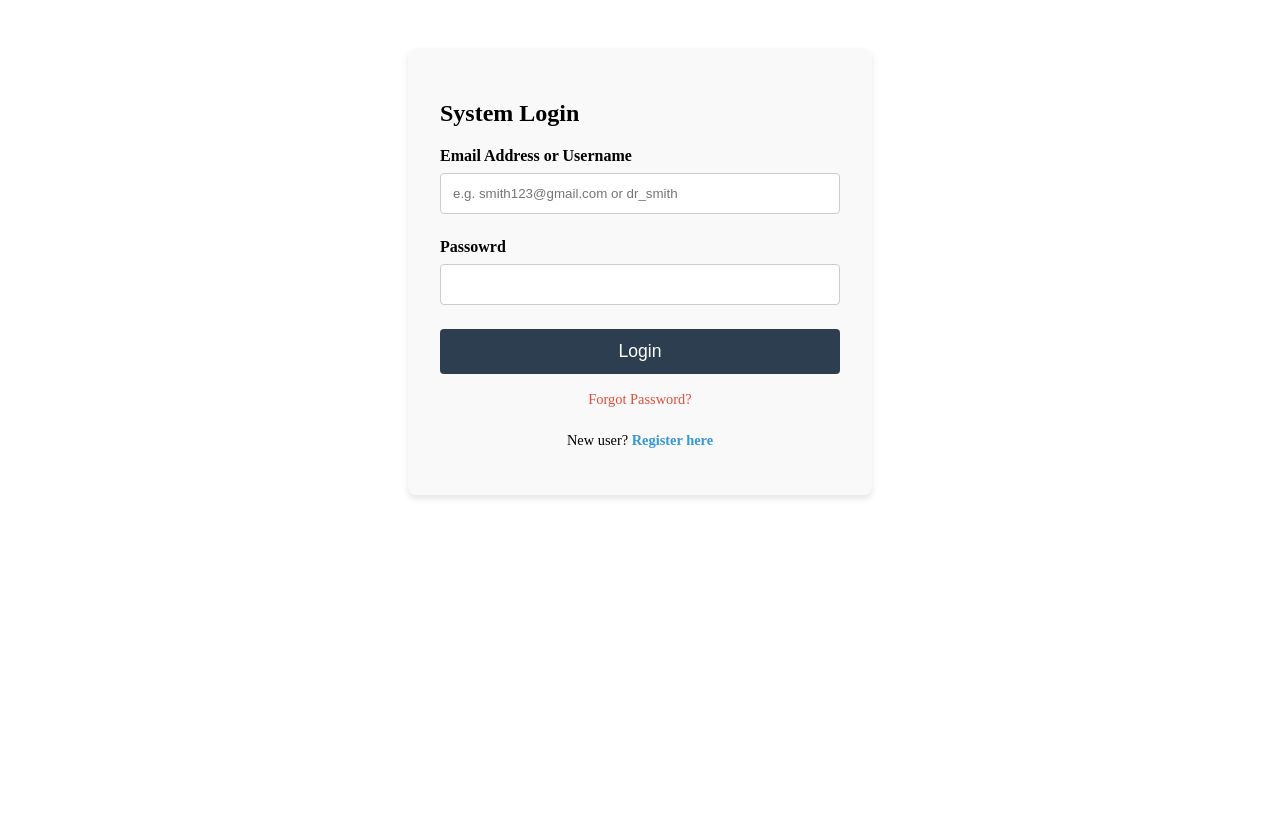
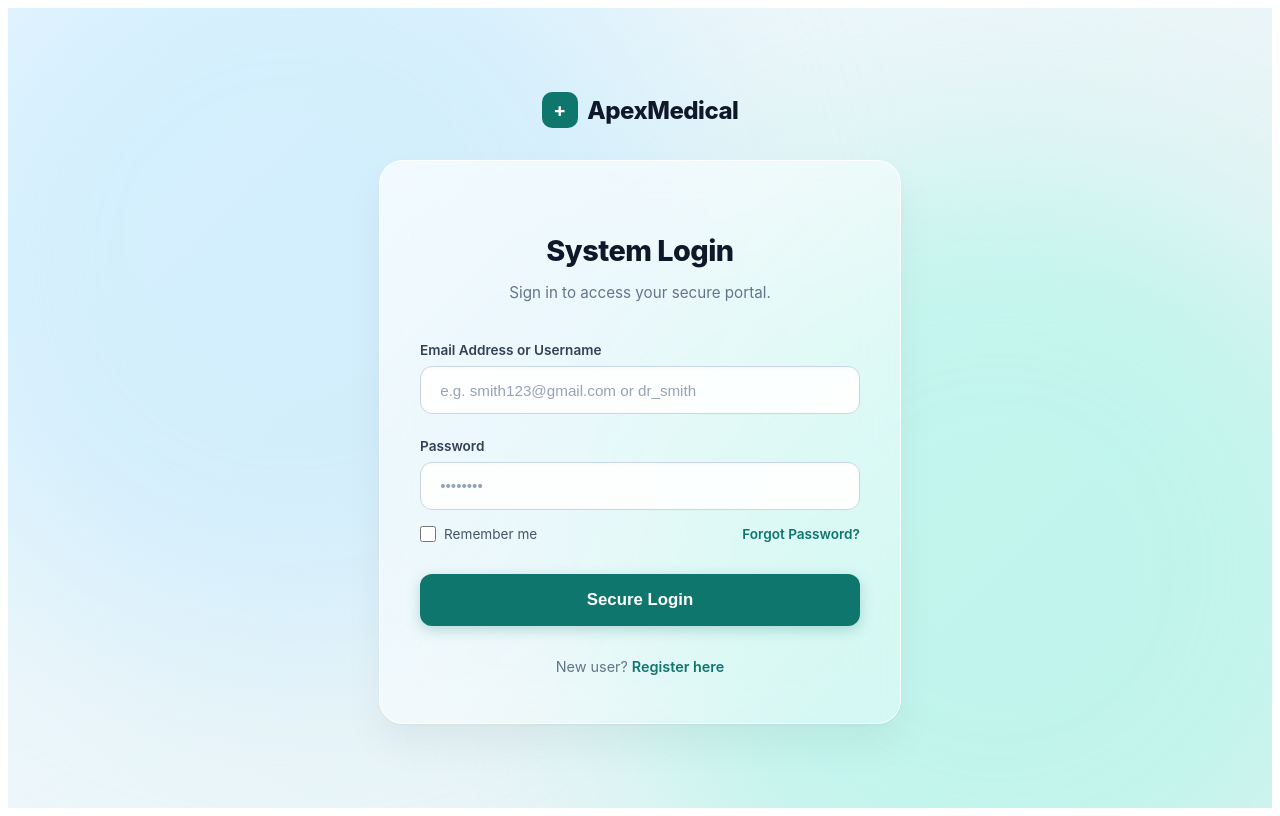
Before and after one commit to pshmaharana-code/hospital-management-system, a Vue app in the folder frontend/: page /login in a window 1280 px wide. Built offline with nearby package versions, Linux system fonts and the light colour scheme.

Commit message:
feat: implement premium glassmorphic login screen with GSAP aura

```diff
--- a/frontend/src/views/LoginView.vue
+++ b/frontend/src/views/LoginView.vue
@@ -55,84 +55,238 @@ const handleLogin = async () => {
 
 
 <template>
-  <div class="login-container">
+    <div class="login-page">
+        <div class="aura-container">
+            <div class="aura-blob aura-blob-1"></div>
+            <div class="aura-blob aura-blob-2"></div>
+        </div>
+
+        <div class="login-wrapper">
+            <div class="brand-header" @click="$router.push('/')">
+                <div class="logo-mark">+</div>
+                <span class="logo-text">ApexMedical</span>
+            </div>
+
+            <div class="login-card">
+                <div class="card-header">
                     <h2>System Login</h2>
+                    <p>Sign in to access your secure portal.</p>
+                </div>
 
-    <form @submit.prevent="handleLogin">
+                <form class="login-form" @submit.prevent="handleLogin">
                     <div class="input-group">
-        <label>Email Address or Username</label>
-        <input type="text" v-model="identifier" placeholder="e.g. smith123@gmail.com or dr_smith" required />
+                        <label for="identifier">Email Address or Username</label>
+                        <input
+                            type="text"
+                            id="identifier"
+                            v-model="identifier"
+                            placeholder="e.g. smith123@gmail.com or dr_smith"
+                            required
+                        />
                     </div>
 
                     <div class="input-group">
-        <label>Passowrd</label>
-        <input type="password" v-model="password" required />
+                        <label for="password">Password</label>
+                        <input
+                            type="password"
+                            id="password"
+                            v-model="password"
+                            placeholder="••••••••"
+                            required
+                        />
                     </div>
 
-      <button type="submit">Login</button>
-    </form>
-    <div class="forgot-password-link" style="text-align: center; margin-top: 1rem;">
-      <router-link to="/forgot-password" style="color: #e74c3c; font-size: 0.9rem; text-decoration: none;">Forgot Password?</router-link>
-    </div>
-    <div class="auth-footer" style="margin-top: 1.5rem; text-align: center; font-size: 0.9rem;">
-        <p>New user? <router-link to="/register" style="color: #3498db; font-weight: bold; text-decoration: none;">Register here</router-link></p>
+                    <div class="form-options">
+                        <label class="remember-me">
+                            <input type="checkbox" />
+                            <span>Remember me</span>
+                        </label>
+                        <router-link to="/forgot-password" class="forgot-link">Forgot Password?</router-link>
                     </div>
 
-    <p v-if="errorMessage">{{ errorMessage }}</p>
+                    <div v-if="errorMessage" class="error-alert">
+                        {{ errorMessage }}
+                    </div>
 
+                    <button type="submit" class="btn-primary">Secure Login</button>
+                </form>
+
+                <div class="register-prompt">
+                    New user? <router-link to="/register">Register here</router-link>
+                </div>
+            </div>
+        </div>
     </div>
 </template>
 
 
 
-<style scoped>
-/* A little bit of CSS to make it look like a clean, professional card */
-.login-container {
-  max-width: 400px;
-  margin: 3rem auto;
-  padding: 2rem;
-  background: #f9f9f9;
-  border-radius: 8px;
-  box-shadow: 0 4px 6px rgba(0,0,0,0.1);
+<style>
+/* --- BASE SETUP & AURA --- */
+.login-page {
+    font-family: 'Inter', -apple-system, sans-serif;
+    min-height: 100vh;
+    display: flex;
+    align-items: center;
+    justify-content: center;
+    background: linear-gradient(135deg, #f0f9ff 0%, #e6f2f2 100%);
+    position: relative;
+    overflow: hidden;
 }
 
-.input-group {
-  margin-bottom: 1.5rem;
+.aura-container {
+    position: absolute;
+    top: 0; left: 0; width: 100%; height: 100%;
+    z-index: 0; pointer-events: none;
 }
 
-label {
-  display: block;
-  margin-bottom: 0.5rem;
-  font-weight: bold;
+.aura-blob {
+    position: absolute;
+    width: 800px; height: 800px;
+    border-radius: 50%;
+    filter: blur(100px);
+    opacity: 0.5;
 }
 
-input {
-  width: 100%;
-  padding: 0.75rem;
-  border: 1px solid #ccc;
-  border-radius: 4px;
-  box-sizing: border-box;
+.aura-blob-1 { background: #bae6fd; top: -20%; left: -10%; animation: float 20s infinite alternate ease-in-out; }
+.aura-blob-2 { background: #99f6e4; bottom: -20%; right: -10%; animation: float 25s infinite alternate ease-in-out reverse; }
+
+@keyframes float {
+    0% { transform: translate(0, 0) scale(1); }
+    100% { transform: translate(50px, 50px) scale(1.1); }
 }
 
-button {
+/* --- WRAPPER & BRAND --- */
+.login-wrapper {
+    position: relative;
+    z-index: 10;
     width: 100%;
-  padding: 0.75rem;
-  background-color: #2c3e50;
+    max-width: 440px;
+    padding: 2rem;
+    display: flex;
+    flex-direction: column;
+    align-items: center;
+}
+
+.brand-header {
+    display: flex;
+    align-items: center;
+    gap: 0.6rem;
+    margin-bottom: 2rem;
+    cursor: pointer;
+    transition: transform 0.2s ease;
+}
+
+.brand-header:hover { transform: scale(1.02); }
+
+.logo-mark { background: #0f766e; color: white; width: 36px; height: 36px; display: flex; align-items: center; justify-content: center; border-radius: 10px; font-weight: bold; font-size: 1.2rem; }
+.logo-text { font-size: 1.5rem; font-weight: 800; color: #0f172a; letter-spacing: -0.5px; }
+
+/* --- GLASSMORPHIC CARD --- */
+.login-card {
+    width: 100%;
+    background: linear-gradient(135deg, rgba(255, 255, 255, 0.7) 0%, rgba(255, 255, 255, 0.3) 100%);
+    backdrop-filter: blur(24px);
+    -webkit-backdrop-filter: blur(24px);
+    border: 1px solid rgba(255, 255, 255, 0.9);
+    border-radius: 24px;
+    padding: 3rem 2.5rem;
+    box-shadow: 0 20px 40px rgba(0, 0, 0, 0.05), 0 1px 3px rgba(0,0,0,0.05);
+}
+
+.card-header { text-align: center; margin-bottom: 2.5rem; }
+.card-header h2 { color: #0f172a; font-size: 1.8rem; font-weight: 800; margin-bottom: 0.5rem; letter-spacing: -0.5px; }
+.card-header p { color: #64748b; font-size: 0.95rem; }
+
+/* --- FORM INPUTS --- */
+.login-form { display: flex; flex-direction: column; gap: 1.5rem; }
+
+.input-group { display: flex; flex-direction: column; gap: 0.5rem; }
+.input-group label { font-size: 0.85rem; font-weight: 600; color: #334155; }
+
+.input-group input {
+    padding: 0.9rem 1.2rem;
+    border-radius: 12px;
+    border: 1px solid #cbd5e1;
+    background: rgba(255, 255, 255, 0.9);
+    font-size: 0.95rem;
+    color: #0f172a;
+    transition: all 0.3s ease;
+    box-shadow: inset 0 2px 4px rgba(0,0,0,0.02);
+}
+
+.input-group input:focus {
+    outline: none;
+    border-color: #0f766e;
+    box-shadow: 0 0 0 4px rgba(15, 118, 110, 0.1);
+    background: #ffffff;
+}
+
+.input-group input::placeholder {
+    color: #94a3b8;
+    font-weight: 400;
+}
+
+/* --- FORM OPTIONS --- */
+.form-options {
+    display: flex;
+    justify-content: space-between;
+    align-items: center;
+    font-size: 0.85rem;
+    margin-top: -0.5rem;
+}
+
+.remember-me { display: flex; align-items: center; gap: 0.5rem; color: #475569; cursor: pointer; }
+.remember-me input { accent-color: #0f766e; width: 16px; height: 16px; cursor: pointer; margin: 0; }
+
+.forgot-link { color: #0f766e; text-decoration: none; font-weight: 600; transition: color 0.2s; }
+.forgot-link:hover { color: #042f2c; }
+
+/* --- ERROR ALERT --- */
+.error-alert {
+    background: rgba(239, 68, 68, 0.1);
+    border: 1px solid rgba(239, 68, 68, 0.2);
+    color: #dc2626;
+    padding: 0.8rem;
+    border-radius: 10px;
+    font-size: 0.9rem;
+    text-align: center;
+    font-weight: 600;
+}
+
+/* --- BUTTON & FOOTER --- */
+.btn-primary {
+    background: #0f766e;
     color: white;
     border: none;
-  border-radius: 4px;
-  font-size: 1.1rem;
+    padding: 1rem;
+    border-radius: 12px;
+    font-size: 1.05rem;
+    font-weight: 600;
     cursor: pointer;
+    transition: all 0.3s ease;
+    box-shadow: 0 4px 14px rgba(15, 118, 110, 0.25);
+    margin-top: 0.5rem;
 }
 
-button:hover {
-  background-color: #34495e;
+.btn-primary:hover {
+    transform: translateY(-2px);
+    box-shadow: 0 6px 20px rgba(15, 118, 110, 0.4);
 }
 
-.error-msg {
-  color: red;
-  margin-top: 1rem;
+.register-prompt {
     text-align: center;
-  font-weight: bold;
+    margin-top: 2rem;
+    font-size: 0.9rem;
+    color: #64748b;
 }
+
+.register-prompt a {
+    color: #0f766e;
+    font-weight: 600;
+    text-decoration: none;
+    transition: color 0.2s;
+}
+
+.register-prompt a:hover { color: #042f2c; text-decoration: underline; }
 </style>
```
Lines whose indentation alone changed are shown as unchanged.
